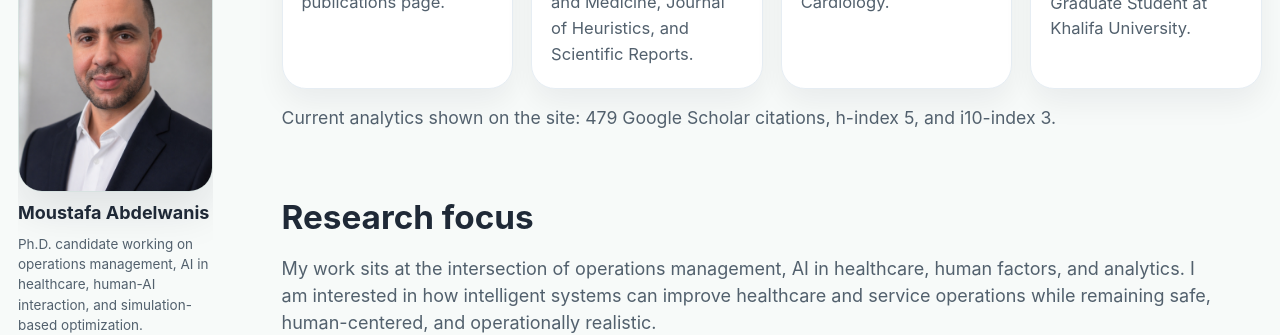
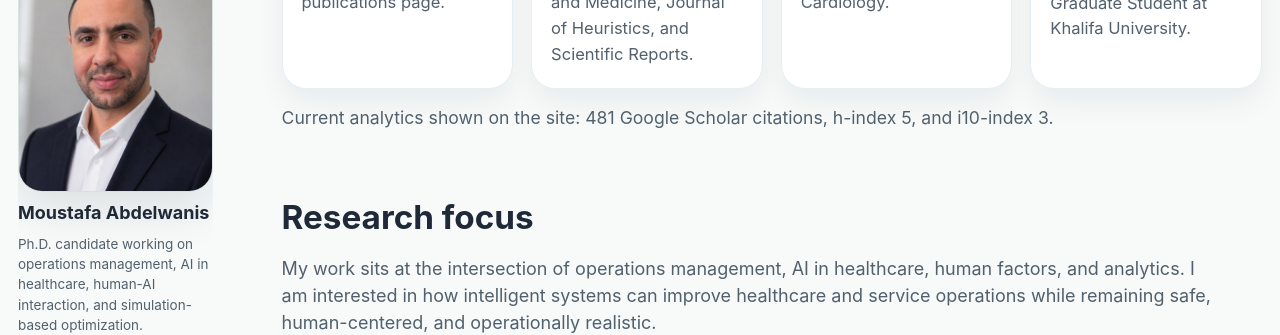
Before and after one commit to abdelwanismoustafa/abdelwanismoustafa.github.io, a Jekyll site: the page built from _pages/about.md, in a window 1280 px wide and 900 px high, scrolled down 600 px. Shown: the part 153-488 px from the top of the window. Built offline with Jekyll 4.4.1, drawn with Linux system fonts in a browser that asks for light colours; some web fonts are replaced; a script bundle is joined from its source files by our own code; library files that are not in the unit come from our copies.

Commit message:
chore: sync Google Scholar metrics

```diff
--- a/_data/site_profile.yml
+++ b/_data/site_profile.yml
@@ -18,10 +18,10 @@ homepage:
   - conference
   - thesis
 scholar_metrics:
-  citations: 479
+  citations: 481
   h_index: 5
   i10_index: 3
-  last_checked: '2026-11-25'
+  last_checked: '2026-11-27'
   source: Google Scholar public profile
 awards:
 - title: Best Paper Award, 50th International Conference on Computers and Industrial Engineering (CIE
```
